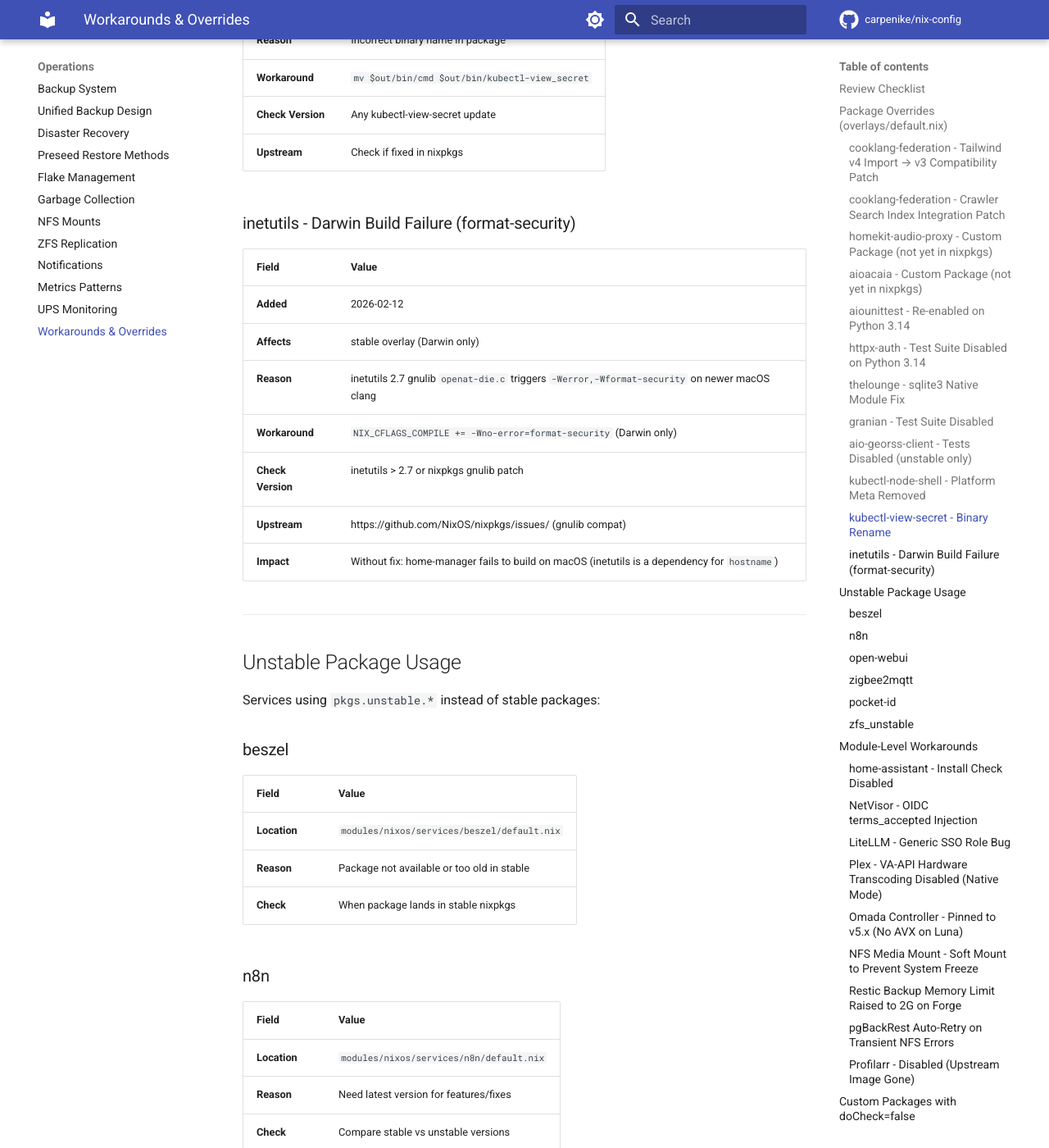
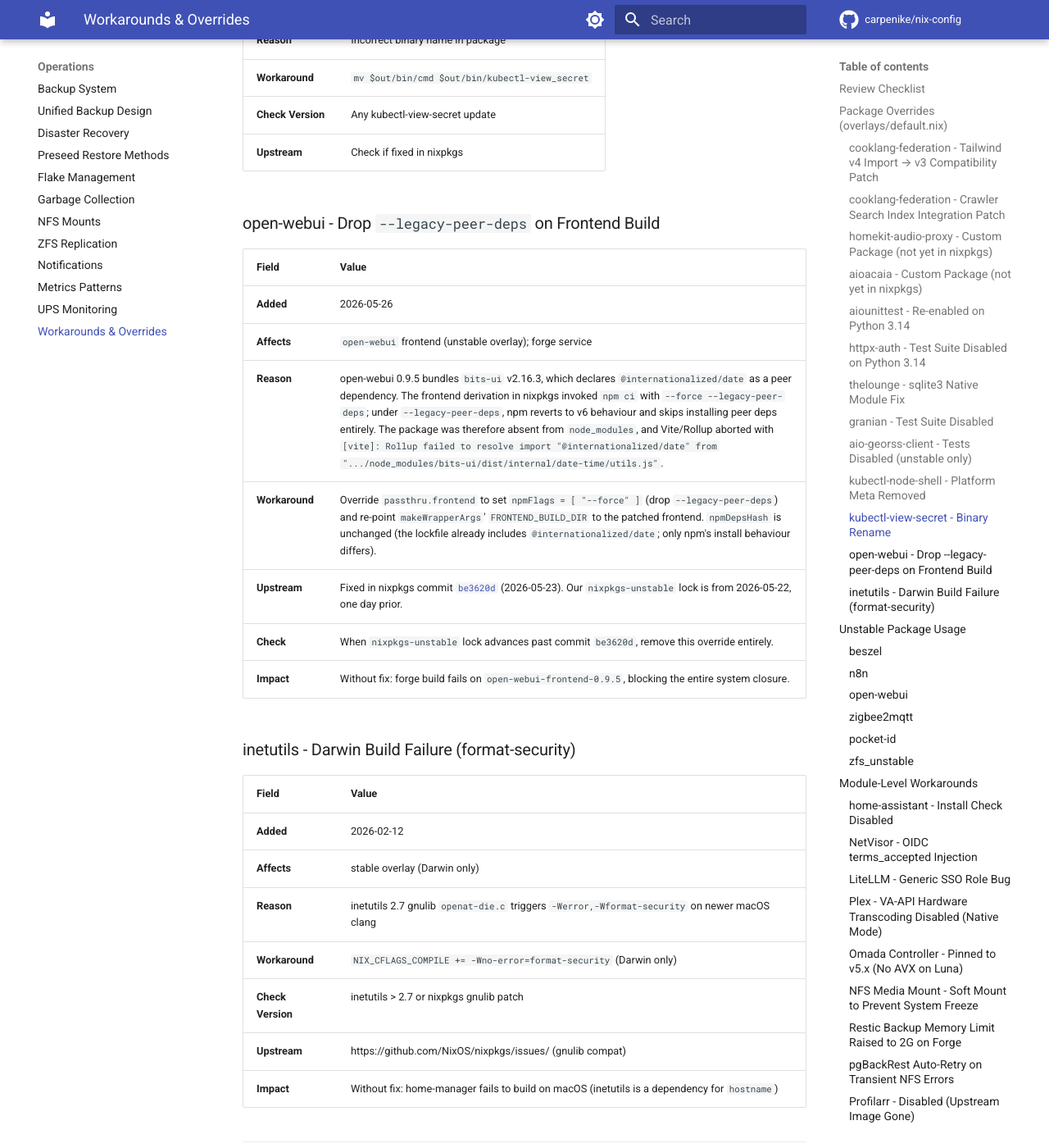
Before and after one commit to carpenike/nix-config, an MkDocs documentation site: the page built from docs/workarounds.md, in a window 1280 px wide and 1400 px high, scrolled down 6597 px. Shown: the whole window at 82% size. Built offline with MkDocs 1.6.1 and Material for MkDocs 9.7.7, drawn with Linux system fonts in a browser that asks for light colours; comment, search, counter and statistics services are not loaded.

Commit message:
fix(forge): unblock build of open-webui frontend and caddy
* overlays: workaround open-webui 0.9.5 frontend build failure.
  bits-ui v2.16.3 declares @internationalized/date as a peer dep;
  npm ci --legacy-peer-deps skips peer-dep installation entirely,
  so Vite/Rollup could not resolve the import. Override
  passthru.frontend.npmFlags to drop --legacy-peer-deps and re-point
  makeWrapperArgs at the patched frontend. npmDepsHash unchanged.
  Mirrors upstream nixpkgs commit be3620d (2026-05-23), which lands
  one day past our locked nixpkgs-unstable; remove the override once
  the lock advances past be3620d.

* pkgs/caddy-custom: refresh withPlugins hash after another nixpkgs
  vendoring drift. Plugin versions unchanged.

* docs/workarounds: track the open-webui overlay with an explicit
  removal trigger.

```diff
--- a/docs/workarounds.md
+++ b/docs/workarounds.md
@@ -153,6 +153,18 @@
 | **Workaround** | `mv $out/bin/cmd $out/bin/kubectl-view_secret` |
 | **Check Version** | Any kubectl-view-secret update |
 | **Upstream** | Check if fixed in nixpkgs |
+
+### open-webui - Drop `--legacy-peer-deps` on Frontend Build
+
+| Field | Value |
+|-------|-------|
+| **Added** | 2026-05-26 |
+| **Affects** | `open-webui` frontend (unstable overlay); forge service |
+| **Reason** | open-webui 0.9.5 bundles `bits-ui` v2.16.3, which declares `@internationalized/date` as a peer dependency. The frontend derivation in nixpkgs invoked `npm ci` with `--force --legacy-peer-deps`; under `--legacy-peer-deps`, npm reverts to v6 behaviour and skips installing peer deps entirely. The package was therefore absent from `node_modules`, and Vite/Rollup aborted with `[vite]: Rollup failed to resolve import "@internationalized/date" from ".../node_modules/bits-ui/dist/internal/date-time/utils.js"`. |
+| **Workaround** | Override `passthru.frontend` to set `npmFlags = [ "--force" ]` (drop `--legacy-peer-deps`) and re-point `makeWrapperArgs`' `FRONTEND_BUILD_DIR` to the patched frontend. `npmDepsHash` is unchanged (the lockfile already includes `@internationalized/date`; only npm's install behaviour differs). |
+| **Upstream** | Fixed in nixpkgs commit [`be3620d`](https://github.com/NixOS/nixpkgs/commit/be3620d) (2026-05-23). Our `nixpkgs-unstable` lock is from 2026-05-22, one day prior. |
+| **Check** | When `nixpkgs-unstable` lock advances past commit `be3620d`, remove this override entirely. |
+| **Impact** | Without fix: forge build fails on `open-webui-frontend-0.9.5`, blocking the entire system closure. |
 
 ### inetutils - Darwin Build Failure (format-security)
 
```
Also changed, not shown: 2 other files.
